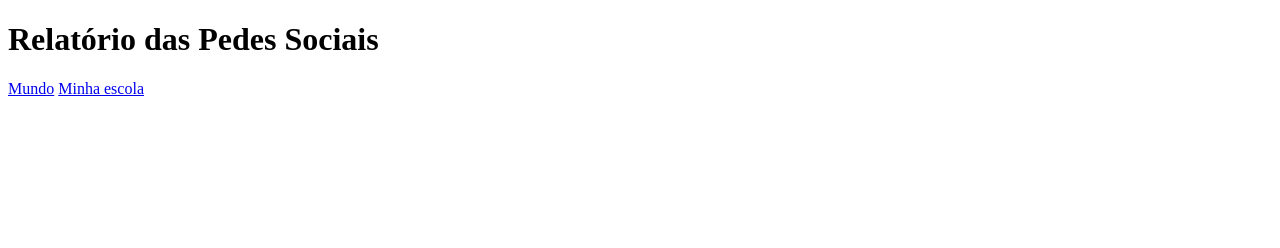
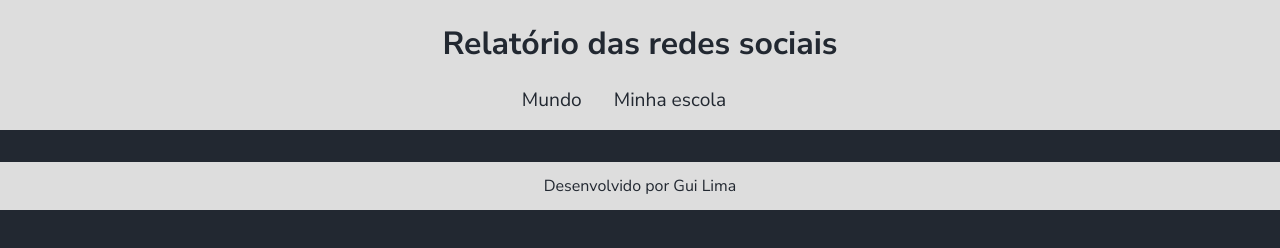
Before and after one commit to correath/redes-sociai, a plain HTML site: page index.html in a window 1280 px wide. Drawn offline with Linux system fonts and the light colour scheme.

Commit message:
Add files via upload

```diff
--- a/index.html
+++ b/index.html
@@ -2,20 +2,25 @@
 <html lang="pt-br">
 <head>
     <meta charset="UTF-8">
-    <meta http-equiv="X-UA-Compatible" content="IE=edge">
     <meta name="viewport" content="width=device-width, initial-scale=1.0">
     <title>Redes Sociais</title>
+    <link rel="stylesheet" href="style.css">
 </head>
 <body>
     <header>
-        <h1>Relatório das Pedes Sociais</h1>
+        <h1>Relatório das redes sociais</h1>
         <nav>
             <a href="index.html">Mundo</a>
             <a href="#">Minha escola</a>
         </nav>
     </header>
-        <main></main>
-        <footer></footer>
-    </header>
+    <main class="graficos-section">
+        <section id="graficos-container" class="graficos-container">
+            <!-- crie os gráficos aqui -->
+        </section>
+    </main>
+    <footer>
+        <p>Desenvolvido por Gui Lima</p>
+    </footer>
 </body>
 </html>
--- a/style.css
+++ b/style.css
@@ -1,6 +1,58 @@
-@import url('https://fonts.googleapis.com/css2?family=Noto+Sans+TC:wght@100..900&display=swap');
-:root{
-    --bg-color:#181C14;
-    --primary-color:#3C3D37;
-    --secundary-color;#697565;
+@import url('https://fonts.googleapis.com/css2?family=Nunito+Sans:ital,opsz,wght@0,6..12,200..1000;1,6..12,200..1000&display=swap');
+
+:root {
+    --bg-color: #222831;
+    --primary-color: #DDDDDD;
+    --secondary-color: #F05454;
+    --font: "Nunito Sans", sans-serif;
 }
+
+body {
+    background-color: var(--bg-color);
+    color: var(--primary-color);
+    font-family: var(--font);
+    height: 100vh;
+    margin: 0;
+}
+
+header {
+    background-color: var(--primary-color);
+    text-align: center;
+    padding: 1px;
+}
+
+h1 {
+    font-size: 2rem;
+    color: var(--bg-color);
+    font-weight: 700;
+}
+
+nav {
+    display: flex;
+    justify-content: center;
+    font-weight: 400;
+}
+
+nav a {
+    text-decoration: none;
+    color: var(--bg-color);
+    margin: 0 2rem 1rem 0rem;
+    font-size: 1.2rem;
+}
+
+nav a:hover {
+    text-decoration: underline;
+    transform: scale(0.90);
+    transition: transform 0.1s;
+}
+
+footer {
+    display: flex;
+    align-items: center;
+    justify-content: center;
+    background-color: var(--primary-color);
+    color: var(--bg-color);
+    width: 100%;
+    height: 3rem;
+    margin-top: 2rem;
+}
```
